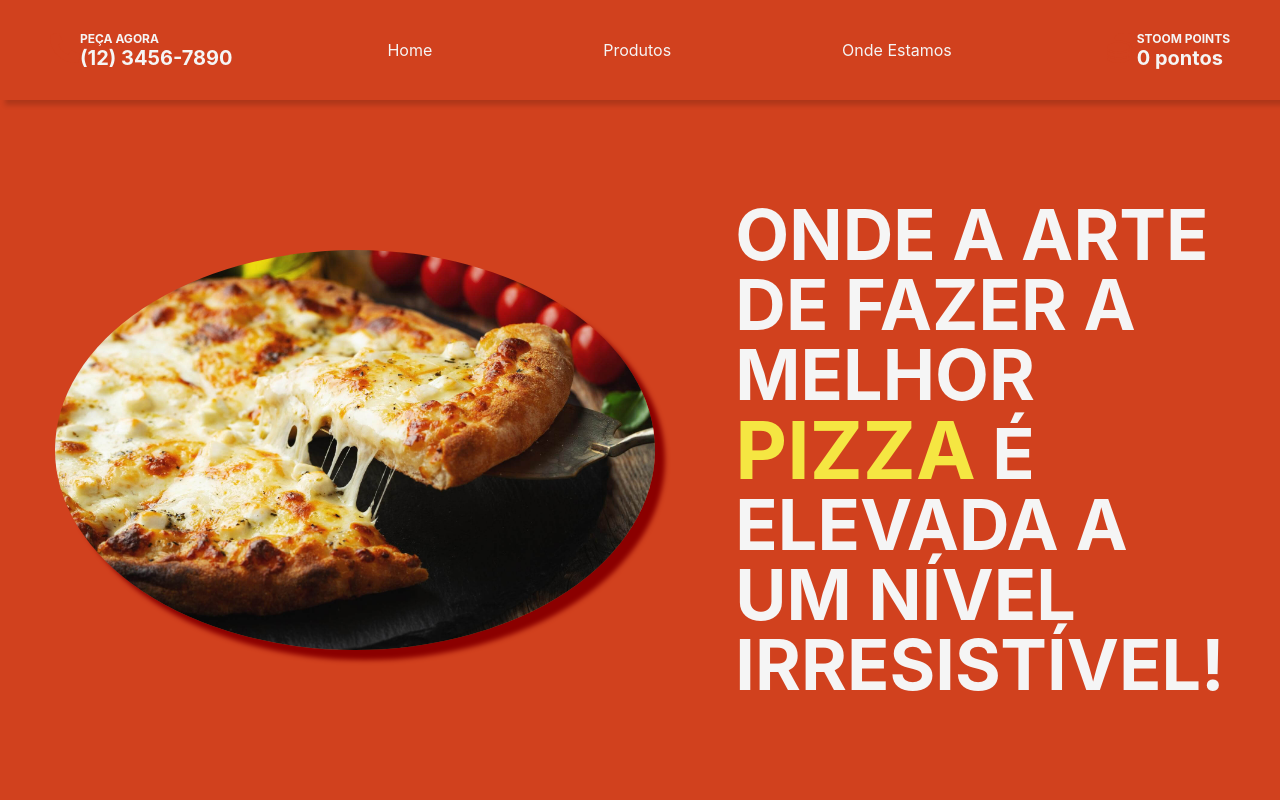
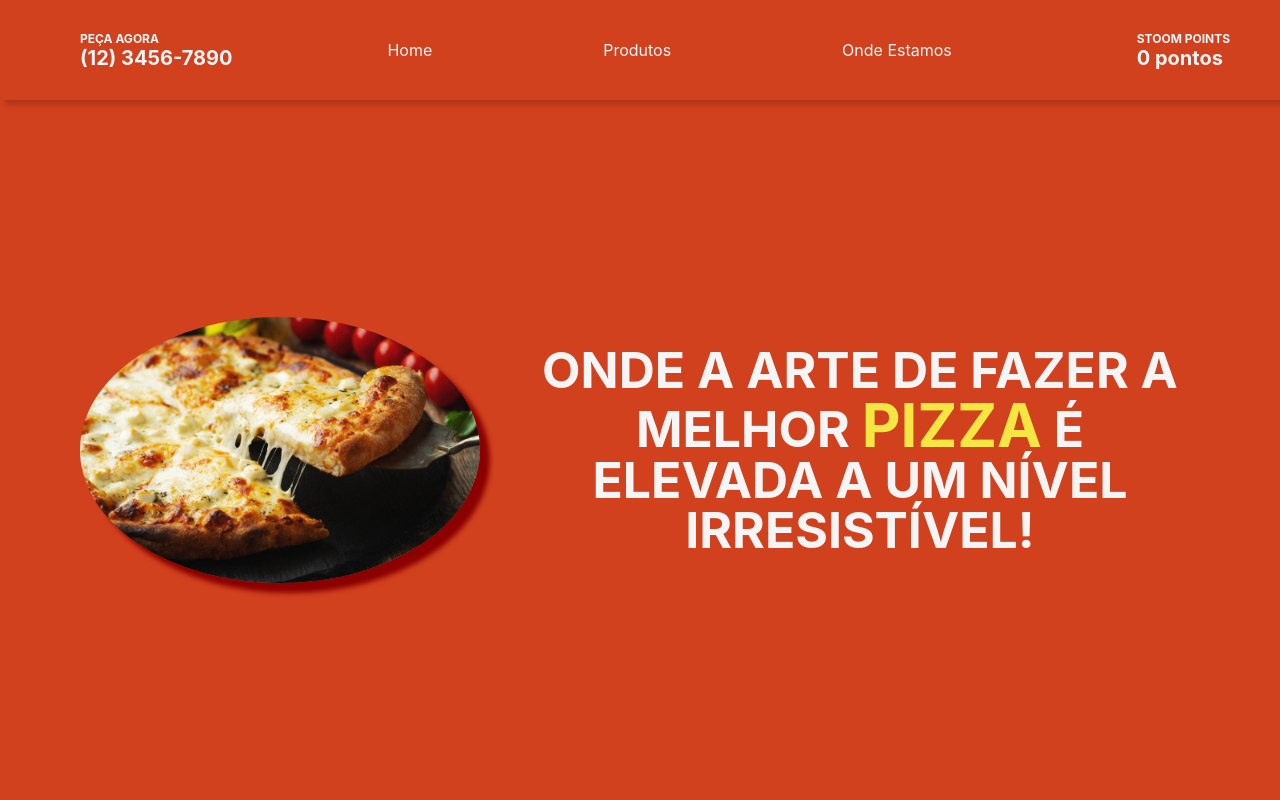
Before and after one commit to Alvaresx/Projeto-Stoom, a React (Vite) app: page / in a window 1280 px wide. Shown: the top 800 px of the page. Built offline with nearby package versions, Linux system fonts and the light colour scheme; data requests are answered from the project's data file.

Commit message:
responsividade header

```diff
--- a/src/components/Header/style.module.css
+++ b/src/components/Header/style.module.css
@@ -4,12 +4,14 @@
     display: flex;
     justify-content: center;
     align-items: center;
-    padding: 0 80px;
+    padding: 0 10px;
+    flex-direction: column;
+    gap: 20px;
 
     img {
         border-radius: 50%;
-        width: 600px;
-        margin-right: 80px;
+        width: 100%;
+        max-width: 400px;
         box-shadow: 10px 10px 5px darkred;
     }
 }
@@ -17,11 +19,42 @@
 .headerTitle {
     text-transform: uppercase;
     color: #f5f5f5;
-    font-size: 70px;
+    font-size: 30px;
     line-height: 1;
+    text-align: center;
 
     span {
         color: #f5e642;
-        font-size: 80px;
+        font-size: 40px;
     }
 }
+
+@media screen and (min-width: 768px) {
+    .headerContainer {
+        padding: 0 80px;
+        flex-direction: row;
+        gap: 40px;
+
+        img {
+            width: 50%;
+        }
+    }
+
+    .headerTitle {
+        font-size: 40px;
+
+        span {
+            font-size: 50px;
+        }
+    }
+}
+
+@media screen and (min-width: 1024px) {
+    .headerTitle {
+        font-size: 50px;
+
+        span {
+            font-size: 60px;
+        }
+    }
+}
```
